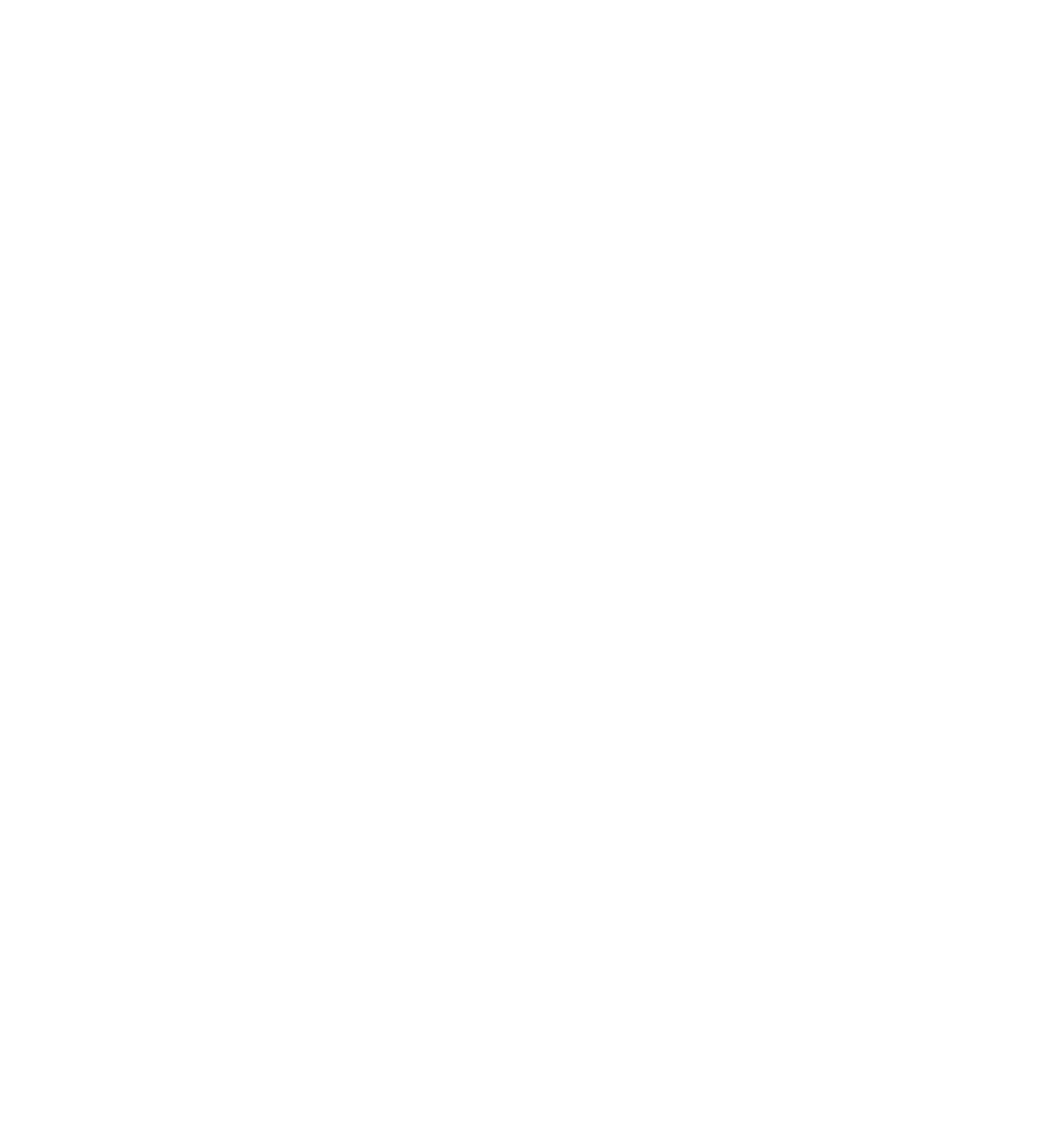
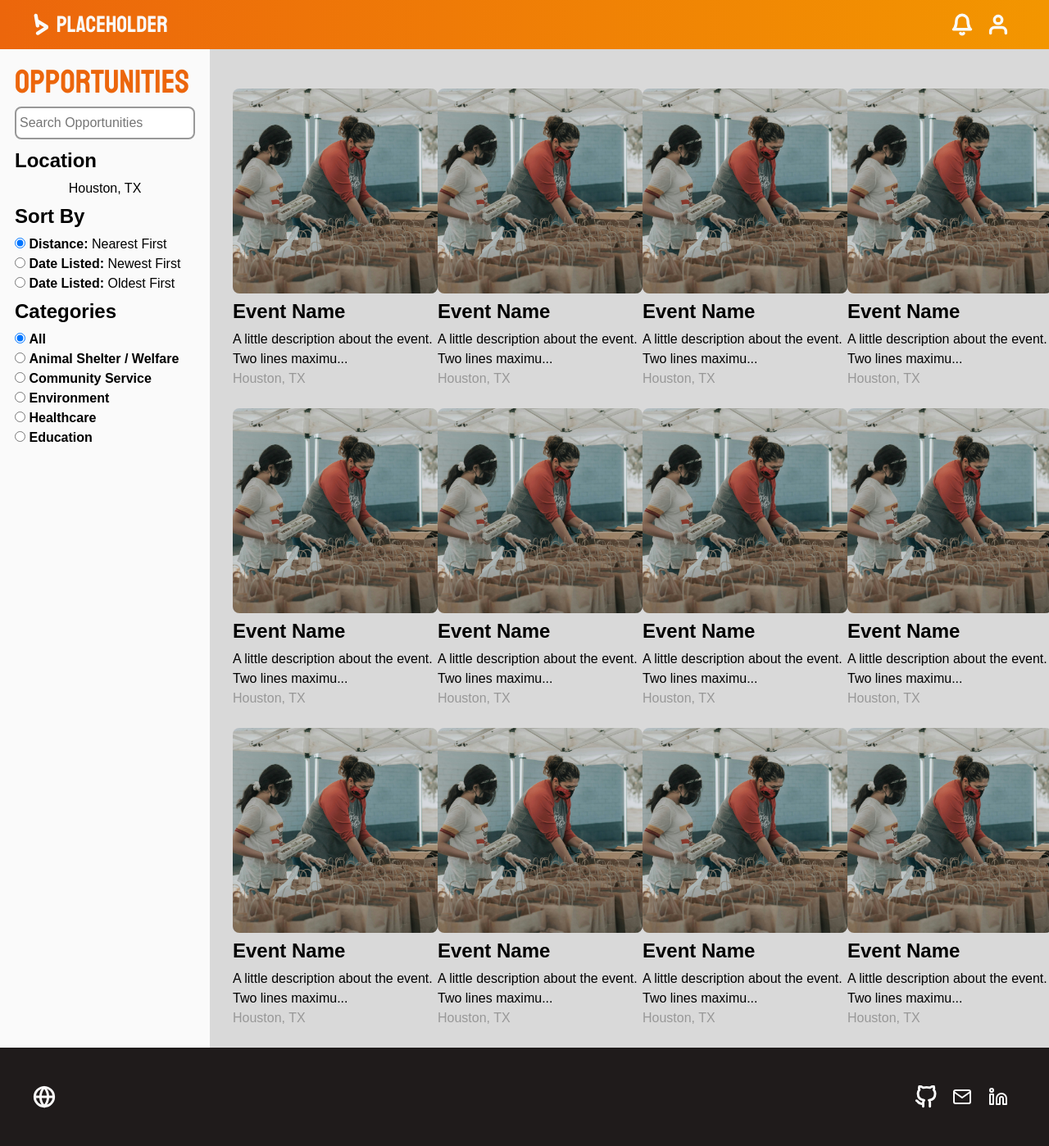
Before and after one commit to phuji38/volunteer-web-app, a plain HTML site: page volunteer/volunteer-dashboard.html in a window 1280 px wide. Shown: the whole page at 82% size. Before the commit the page ends 800 px from the top, so only its background shows below. Drawn offline with Linux system fonts and the light colour scheme.

Commit message:
Finish volunteer dashboard

```diff
--- /dev/null
+++ b/volunteer/css-sheets/vol-dashboard.css
@@ -0,0 +1,116 @@
+/* LEFT */
+
+#leftSection {
+    min-height: 85dvh;
+    width: 20dvw;
+    padding: 10px 18px 14px 18px;
+
+    /* flexbox */
+    display: flex;
+    /* justify-content: center; */
+}
+
+#locationText {
+    text-align: center;
+}
+
+#sort input {
+    cursor: pointer;
+}
+
+#categories {
+    /* background-color: green; */
+}
+
+#search input {
+    width: 100%;
+    height: 40px;
+    border-radius: 8px;
+    padding-left: 4px;
+    margin-bottom: 4px;
+    border: solid 2px #989898;
+}
+
+h2 {
+    margin-bottom: 4px;
+    margin-top: 4px;
+}
+/*
+
+#categories input {
+    display: none;
+}
+
+#categories label {
+    cursor: pointer;
+    background-color: red;
+}
+
+#categories div {
+    width: 100%;
+    height: 40px;
+    border-radius: 8px;
+    margin-bottom: 16px;
+    border: solid 2px #ec660c;
+
+    /* flexbox */ /*
+    display: flex;
+    justify-content: center;
+    align-items: center;
+}
+
+#categories input:checked+label {
+    background-color: blue;
+} */
+
+/* MAIN */
+
+#events {
+    min-height: 85dvh;
+    width: 80dvw;
+    padding: 24px 28px;
+
+    background-color: #d9d9d9;
+}
+
+#eventsRow {
+    margin-top: 24px;
+
+    /* flexbox */
+    display: flex;
+    justify-content: space-evenly;
+}
+
+#eventsRow a {
+    width: 250px;
+    border-radius: 8px;
+
+    /* flexbox */
+    display: flex;
+    flex-direction: column;
+    justify-content: center;
+    align-items: left;
+}
+
+/* CLASSES */
+
+.flexbox {
+    display: flex;
+}
+
+.content {
+    width: 100%;
+}
+
+.thumbWidth {
+    width: 250px;
+}
+
+.thumbnailBig {
+    width: 250px;
+    height: 250px;
+
+    margin-right: 16px;
+    object-fit: cover;
+    border-radius: 8px;
+}
--- a/volunteer/volunteer-dashboard.html
+++ b/volunteer/volunteer-dashboard.html
@@ -0,0 +1,336 @@
+<!DOCTYPE html>
+<html lang="en">
+
+<head>
+
+    <meta charset="UTF-8">
+    <meta name="viewport" content="width=device-width, initial-scale=1.0">
+    <link href="../reset.css" rel="stylesheet"> <!-- resets css -->
+    <link href="css-sheets/style.css" rel="stylesheet"> <!-- general styling -->
+    <link href="css-sheets/vol-dashboard.css" rel="stylesheet"> <!-- stylesheet -->
+
+    <title>Dashboard</title>
+    <link href="../icons-images/logo.svg" rel="icon">
+
+</head>
+
+<body>
+
+    <!-- HEADER -->
+    <div id="header">   <!-- orange background -->
+
+        <div id="header-content" class="interior flex">  <!-- space on sides -->
+
+            <div class="flex">
+                <a href="volunteer-dashboard.html"> <img class="icon-size" src="../icons-images/logo.svg" alt="Logo."> </a>
+                <a href="volunteer-dashboard.html"> <h6 id="software-name" class="bayon-font">Placeholder</h6> </a>
+            </div>
+
+            <div class="flex">
+                <a href="notification-page.html" class="icon-button"> <img class="icon center" src="../icons-images/bell.svg" alt="Notifications."> </a>
+                <a href="" class="icon-button"> <img class="icon center" src="../icons-images/user.svg" alt="User profile."> </a> <!-- TODO: add page link -->
+            </div>
+
+        </div>
+
+    </div>
+
+    <!-- MAIN PAGE -->
+    <div class="flexbox">
+
+        <div id="leftSection">
+            <div class="content">
+
+                <h1 class="bayon-font">Opportunities</h1>
+
+                <form id="search">
+                    <input type="text" placeholder="Search Opportunities">
+                </form>
+
+                <h2>Location</h2>
+                <p id="locationText">Houston, TX</p>
+
+                <h2>Sort By</h2>
+                <form id="sort" action="">
+                    <input type="radio" id="nearest" name="sortBy" checked="checked">
+                    <label for="nearest"><b>Distance:</b> Nearest First</label><br>
+
+                    <input type="radio" id="newest" name="sortBy">
+                    <label for="newest"><b>Date Listed:</b> Newest First</label><br>
+
+                    <input type="radio" id="oldest" name="sortBy">
+                    <label for="oldest"><b>Date Listed:</b> Oldest First</label><br>
+                </form>
+
+                <h2>Categories</h2>
+                <form id="categories" action="">
+
+                    <input type="radio" id="all" name="category" checked="checked">
+                    <label for="all"><b>All</b></label><br>
+
+                    <input type="radio" id="animal" name="category">
+                    <label for="animal"><b>Animal Shelter / Welfare</b></label><br>
+
+                    <input type="radio" id="community" name="category">
+                    <label for="community"><b>Community Service</b></label><br>
+
+                    <input type="radio" id="environment" name="category">
+                    <label for="environment"><b>Environment</b></label><br>
+
+                    <input type="radio" id="health" name="category">
+                    <label for="health"><b>Healthcare</b></label><br>
+
+                    <input type="radio" id="education" name="category">
+                    <label for="education"><b>Education</b></label><br>
+
+                </form>
+
+            </div>
+        </div>
+
+        <div id="events">
+
+            <!-- ROW OF EVENTS -->
+            <div id="eventsRow" class="content">
+
+                <!-- event -->
+                <a href="event-page.html" class="highlight">
+
+                    <img class="thumbnailBig" src="../icons-images/ismael-paramo-Cns0h4ypRyA-unsplash.jpg" alt="Two volunteers packing paper bags for charity.">
+
+                    <div class="columnFlex">
+
+                        <div class="thumbWidth">
+                            <h2>Event Name</h2>
+                            <p>A little description about the event. Two lines maximu...</p>
+                            <p class="grayText">Houston, TX</p>
+                        </div>
+
+                    </div>
+
+                </a>
+
+                <!-- event -->
+                <a href="event-page.html" class="highlight">
+
+                    <img class="thumbnailBig" src="../icons-images/ismael-paramo-Cns0h4ypRyA-unsplash.jpg" alt="Two volunteers packing paper bags for charity.">
+
+                    <div class="columnFlex">
+
+                        <div class="thumbWidth">
+                            <h2>Event Name</h2>
+                            <p>A little description about the event. Two lines maximu...</p>
+                            <p class="grayText">Houston, TX</p>
+                        </div>
+
+                    </div>
+
+                </a>
+
+                <!-- event -->
+                <a href="event-page.html" class="highlight">
+
+                    <img class="thumbnailBig" src="../icons-images/ismael-paramo-Cns0h4ypRyA-unsplash.jpg" alt="Two volunteers packing paper bags for charity.">
+
+                    <div class="columnFlex">
+
+                        <div class="thumbWidth">
+                            <h2>Event Name</h2>
+                            <p>A little description about the event. Two lines maximu...</p>
+                            <p class="grayText">Houston, TX</p>
+                        </div>
+
+                    </div>
+
+                </a>
+
+                <!-- event -->
+                <a href="event-page.html" class="highlight">
+
+                    <img class="thumbnailBig" src="../icons-images/ismael-paramo-Cns0h4ypRyA-unsplash.jpg" alt="Two volunteers packing paper bags for charity.">
+
+                    <div class="columnFlex">
+
+                        <div class="thumbWidth">
+                            <h2>Event Name</h2>
+                            <p>A little description about the event. Two lines maximu...</p>
+                            <p class="grayText">Houston, TX</p>
+                        </div>
+
+                    </div>
+
+                </a>
+
+            </div>
+
+            <!-- ROW OF EVENTS -->
+            <div id="eventsRow" class="content">
+
+                <!-- event -->
+                <a href="event-page.html" class="highlight">
+
+                    <img class="thumbnailBig" src="../icons-images/ismael-paramo-Cns0h4ypRyA-unsplash.jpg" alt="Two volunteers packing paper bags for charity.">
+
+                    <div class="columnFlex">
+
+                        <div class="thumbWidth">
+                            <h2>Event Name</h2>
+                            <p>A little description about the event. Two lines maximu...</p>
+                            <p class="grayText">Houston, TX</p>
+                        </div>
+
+                    </div>
+
+                </a>
+
+                <!-- event -->
+                <a href="event-page.html" class="highlight">
+
+                    <img class="thumbnailBig" src="../icons-images/ismael-paramo-Cns0h4ypRyA-unsplash.jpg" alt="Two volunteers packing paper bags for charity.">
+
+                    <div class="columnFlex">
+
+                        <div class="thumbWidth">
+                            <h2>Event Name</h2>
+                            <p>A little description about the event. Two lines maximu...</p>
+                            <p class="grayText">Houston, TX</p>
+                        </div>
+
+                    </div>
+
+                </a>
+
+                <!-- event -->
+                <a href="event-page.html" class="highlight">
+
+                    <img class="thumbnailBig" src="../icons-images/ismael-paramo-Cns0h4ypRyA-unsplash.jpg" alt="Two volunteers packing paper bags for charity.">
+
+                    <div class="columnFlex">
+
+                        <div class="thumbWidth">
+                            <h2>Event Name</h2>
+                            <p>A little description about the event. Two lines maximu...</p>
+                            <p class="grayText">Houston, TX</p>
+                        </div>
+
+                    </div>
+
+                </a>
+
+                <!-- event -->
+                <a href="event-page.html" class="highlight">
+
+                    <img class="thumbnailBig" src="../icons-images/ismael-paramo-Cns0h4ypRyA-unsplash.jpg" alt="Two volunteers packing paper bags for charity.">
+
+                    <div class="columnFlex">
+
+                        <div class="thumbWidth">
+                            <h2>Event Name</h2>
+                            <p>A little description about the event. Two lines maximu...</p>
+                            <p class="grayText">Houston, TX</p>
+                        </div>
+
+                    </div>
+
+                </a>
+
+            </div>
+
+            <!-- ROW OF EVENTS -->
+            <div id="eventsRow" class="content">
+
+                <!-- event -->
+                <a href="event-page.html" class="highlight">
+
+                    <img class="thumbnailBig" src="../icons-images/ismael-paramo-Cns0h4ypRyA-unsplash.jpg" alt="Two volunteers packing paper bags for charity.">
+
+                    <div class="columnFlex">
+
+                        <div class="thumbWidth">
+                            <h2>Event Name</h2>
+                            <p>A little description about the event. Two lines maximu...</p>
+                            <p class="grayText">Houston, TX</p>
+                        </div>
+
+                    </div>
+
+                </a>
+
+                <!-- event -->
+                <a href="event-page.html" class="highlight">
+
+                    <img class="thumbnailBig" src="../icons-images/ismael-paramo-Cns0h4ypRyA-unsplash.jpg" alt="Two volunteers packing paper bags for charity.">
+
+                    <div class="columnFlex">
+
+                        <div class="thumbWidth">
+                            <h2>Event Name</h2>
+                            <p>A little description about the event. Two lines maximu...</p>
+                            <p class="grayText">Houston, TX</p>
+                        </div>
+
+                    </div>
+
+                </a>
+
+                <!-- event -->
+                <a href="event-page.html" class="highlight">
+
+                    <img class="thumbnailBig" src="../icons-images/ismael-paramo-Cns0h4ypRyA-unsplash.jpg" alt="Two volunteers packing paper bags for charity.">
+
+                    <div class="columnFlex">
+
+                        <div class="thumbWidth">
+                            <h2>Event Name</h2>
+                            <p>A little description about the event. Two lines maximu...</p>
+                            <p class="grayText">Houston, TX</p>
+                        </div>
+
+                    </div>
+
+                </a>
+
+                <!-- event -->
+                <a href="event-page.html" class="highlight">
+
+                    <img class="thumbnailBig" src="../icons-images/ismael-paramo-Cns0h4ypRyA-unsplash.jpg" alt="Two volunteers packing paper bags for charity.">
+
+                    <div class="columnFlex">
+
+                        <div class="thumbWidth">
+                            <h2>Event Name</h2>
+                            <p>A little description about the event. Two lines maximu...</p>
+                            <p class="grayText">Houston, TX</p>
+                        </div>
+
+                    </div>
+
+                </a>
+
+            </div>
+        </div>
+
+    </div>
+
+    <!-- FOOTER -->
+    <div id="footer">   <!-- black background -->
+
+        <div id="footer-content" class="interior flex">  <!-- space on sides -->
+
+            <a href="https://github.com/maximilianovalle/volunteer-web-app/tree/main"> <img class="icon center" src="../icons-images/globe.svg" alt="Github Project Page."> </a>
+
+            <div class="flex">
+
+                <a href="https://github.com/maximilianovalle" target="_blank" class="icon-button-black"> <img class="icon center" src="../icons-images/github.svg" alt="Github."> </a>
+                <a href="mailto:maximiliano.j.ovalle@gmail.com" target="_blank" class="icon-button-black"> <img class="icon center" src="../icons-images/mail.svg" alt="Gmail."> </a>
+                <a href="https://www.linkedin.com/in/maximilianovalle" target="_blank" class="icon-button-black"> <img class="icon center" src="../icons-images/linkedin.svg" alt="LinkedIn."> </a>
+
+            </div>
+
+        </div>
+
+    </div>
+
+    </body>
+
+    </html>
```
Also changed, not shown: volunteer/css-sheets/style.css (+11 -3 lines), volunteer/css-sheets/vol-history-style.css (+0 -9 lines), volunteer/notification-page.html (+6 -6 lines).
